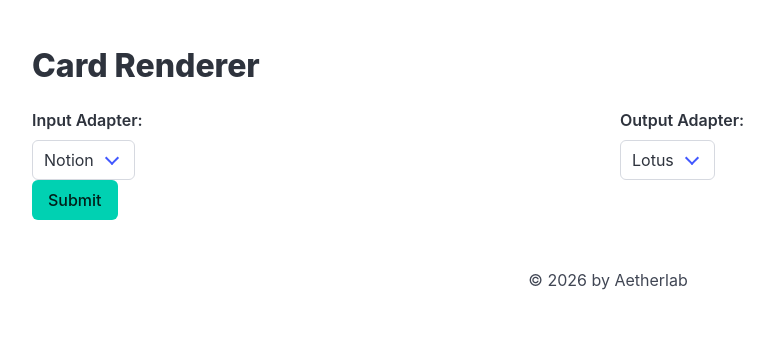
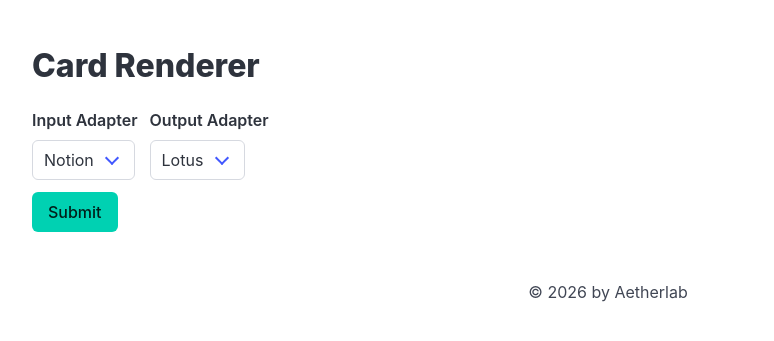
Before and after one commit to Itschotsch/tcg-maker-2, a FastAPI app: page /card_renderer in a window 1280 px wide. Shown: the part 52-393 px from the top of the page, without its empty margins (32-806 px from the left). Run offline with FastAPI, Linux system fonts and the light colour scheme.

Commit message:
Form layout

```diff
--- a/app/web/templates/card_renderer.jinja
+++ b/app/web/templates/card_renderer.jinja
@@ -3,10 +3,9 @@
 {% block content %}
 <h1 class="title">Card Renderer</h1>
 <form action="/card_renderer" method="post">
-    <fieldset>
-        <div class="columns is-mobile is-multiline">
-            <div class="column is-half small-padding">
-                <label class="label">Input Adapter:</label>
+    <fieldset class="field is-grouped">
+        <div>
+            <label class="label">Input Adapter</label>
             <div class="control">
                 <div class="select">
                     <select name="option">
@@ -17,8 +16,8 @@
                 </div>
             </div>
         </div>
-            <div class="column is-half small-padding">
-                <label class="label">Output Adapter:</label>
+        <div>
+            <label class="label">Output Adapter</label>
             <div class="control">
                 <div class="select">
                     <select name="option">
@@ -29,12 +28,11 @@
                 </div>
             </div>
         </div>
-        </div>
     </fieldset>
-    <div class="field">
+    <fieldset class="field">
         <div class="control">
             <button class="button is-primary" type="submit">Submit</button>
         </div>
-    </div>
+    </fieldset>
 </form>
 {% endblock %}
```
Lines whose indentation alone changed are shown as unchanged.
